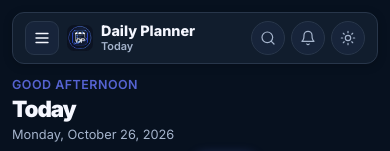
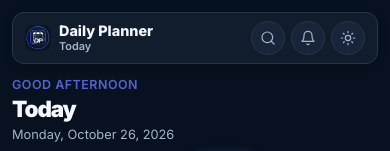
Before and after one commit to ximixed/dailyplanner, a React (Vite) app: page / in a window 390 px wide. Shown: the top 151 px of the page. Built offline with nearby package versions, Linux system fonts and the light colour scheme.

Commit message:
Remove redundant top menu button on mobile header

```diff
--- a/src/App.jsx
+++ b/src/App.jsx
@@ -956,15 +956,6 @@ export default function App() {
         {/* Mobile top bar — compact header with quick actions */}
         <div className="mobile-topbar">
           <div className="mobile-brand">
-            <button
-              className="mobile-topbar-menu-btn"
-              type="button"
-              onClick={() => setMobileNavOpen(true)}
-              aria-label="Open menu"
-              title="Open menu"
-            >
-              {ICONS.menu}
-            </button>
             <img src="/logo.png" alt="" className="brand-logo" />
             <div className="mobile-brand-text">
               <strong>Daily Planner</strong>
--- a/src/styles.css
+++ b/src/styles.css
@@ -1531,32 +1531,6 @@ h2 .count { font-size: 0.82rem; color: var(--muted); font-weight: 600; backgroun
     text-align: center;
   }
 
-  /* ── Mobile top bar menu button ── */
-  .mobile-topbar-menu-btn {
-    width: 34px;
-    height: 34px;
-    border-radius: 9px;
-    border: 1px solid var(--line);
-    background: var(--elevated);
-    color: var(--ink);
-    display: flex;
-    align-items: center;
-    justify-content: center;
-    cursor: pointer;
-    padding: 0;
-    flex-shrink: 0;
-    transition: background 0.15s, border-color 0.15s;
-    -webkit-tap-highlight-color: transparent;
-  }
-  .mobile-topbar-menu-btn:hover,
-  .mobile-topbar-menu-btn:active {
-    background: var(--field-bg);
-    border-color: var(--accent);
-  }
-  .mobile-topbar-menu-btn svg {
-    width: 18px;
-    height: 18px;
-  }
 
   /* ── Mobile Navigation Sheet Modal ── */
   .mobile-nav-modal {
```
